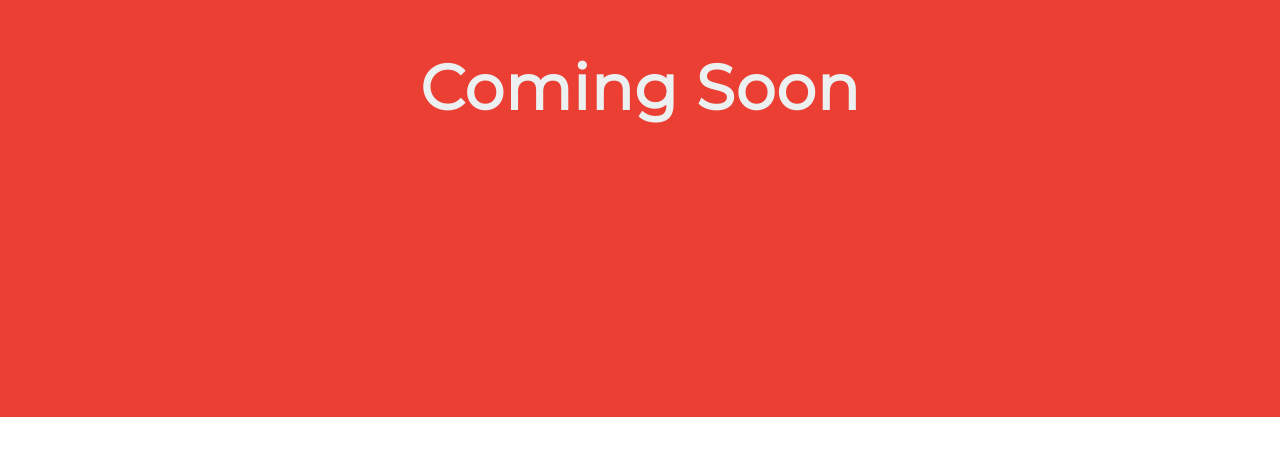
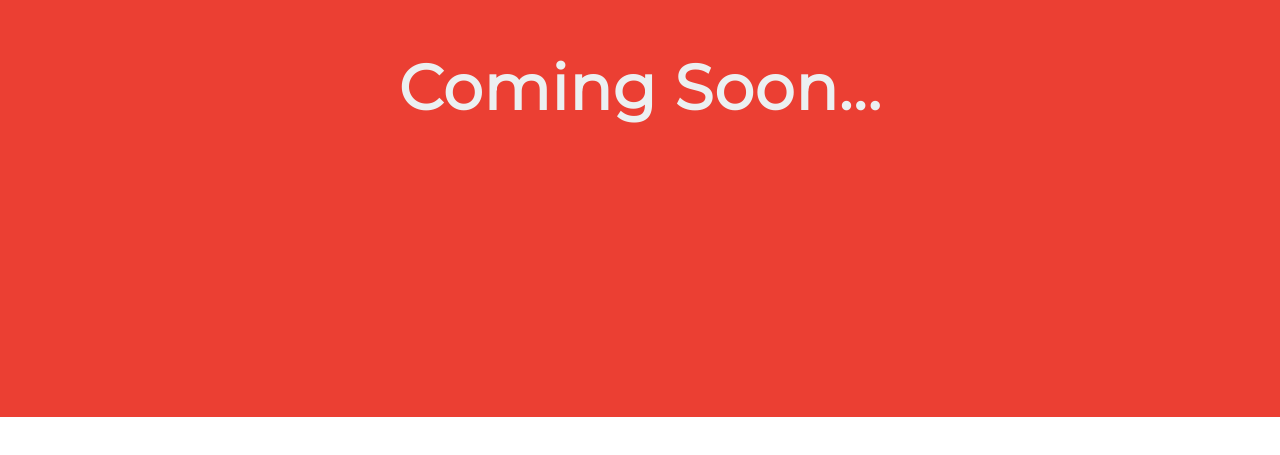
Before and after one commit to dehsin/terrycrunk, a plain HTML site: page index.html in a window 1280 px wide. Shown: the part 243-698 px from the top of the page. Drawn offline with Linux system fonts and the light colour scheme.

Commit message:
status update

```diff
--- a/index.html
+++ b/index.html
@@ -22,7 +22,7 @@
 
     <section class="background--skyBlue section">
       <h2 class="color--cloud margin--none section__text--centered">
-        Coming Soon
+        Coming Soon...
       </h2>
     </section>
 
```
